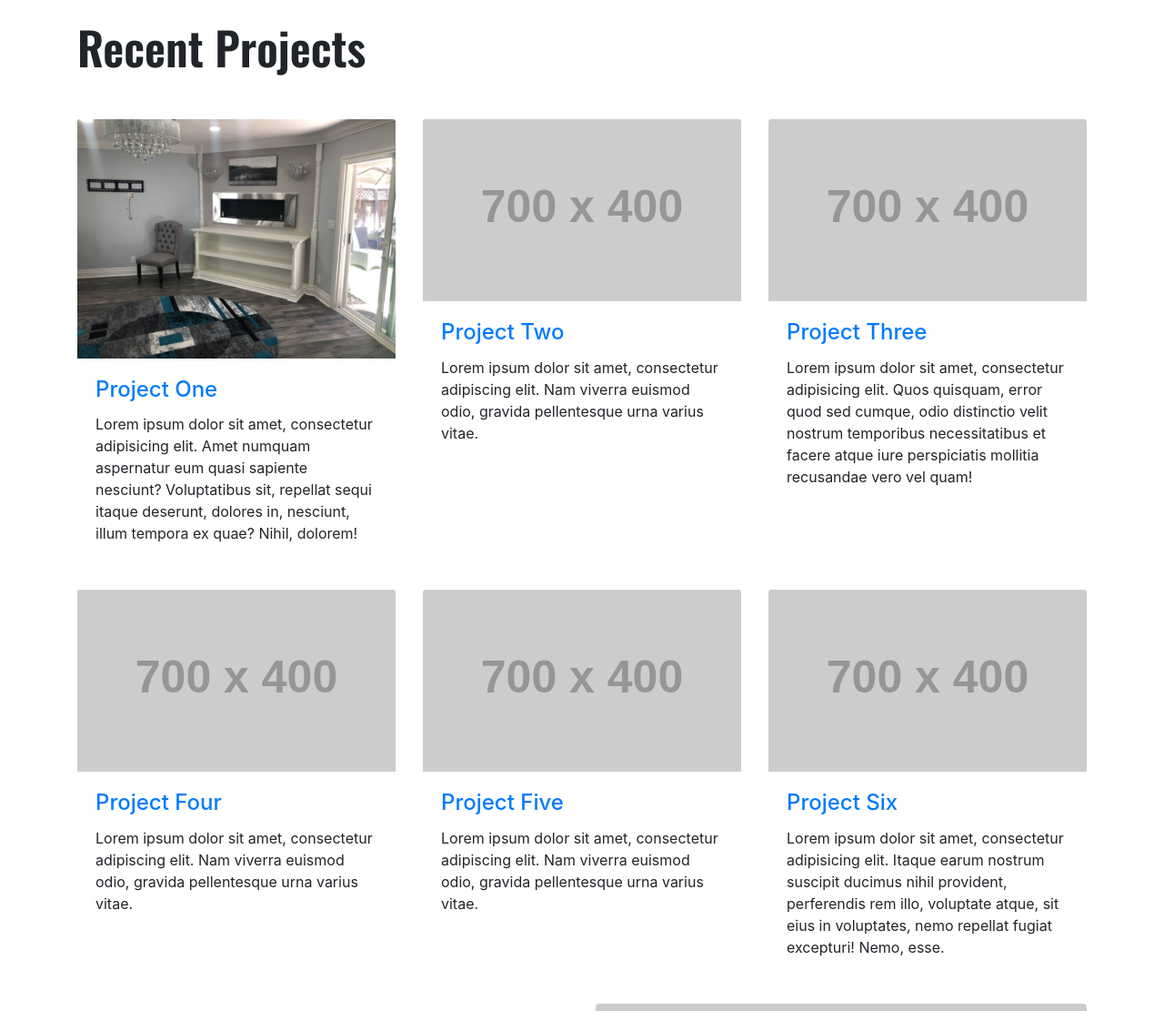
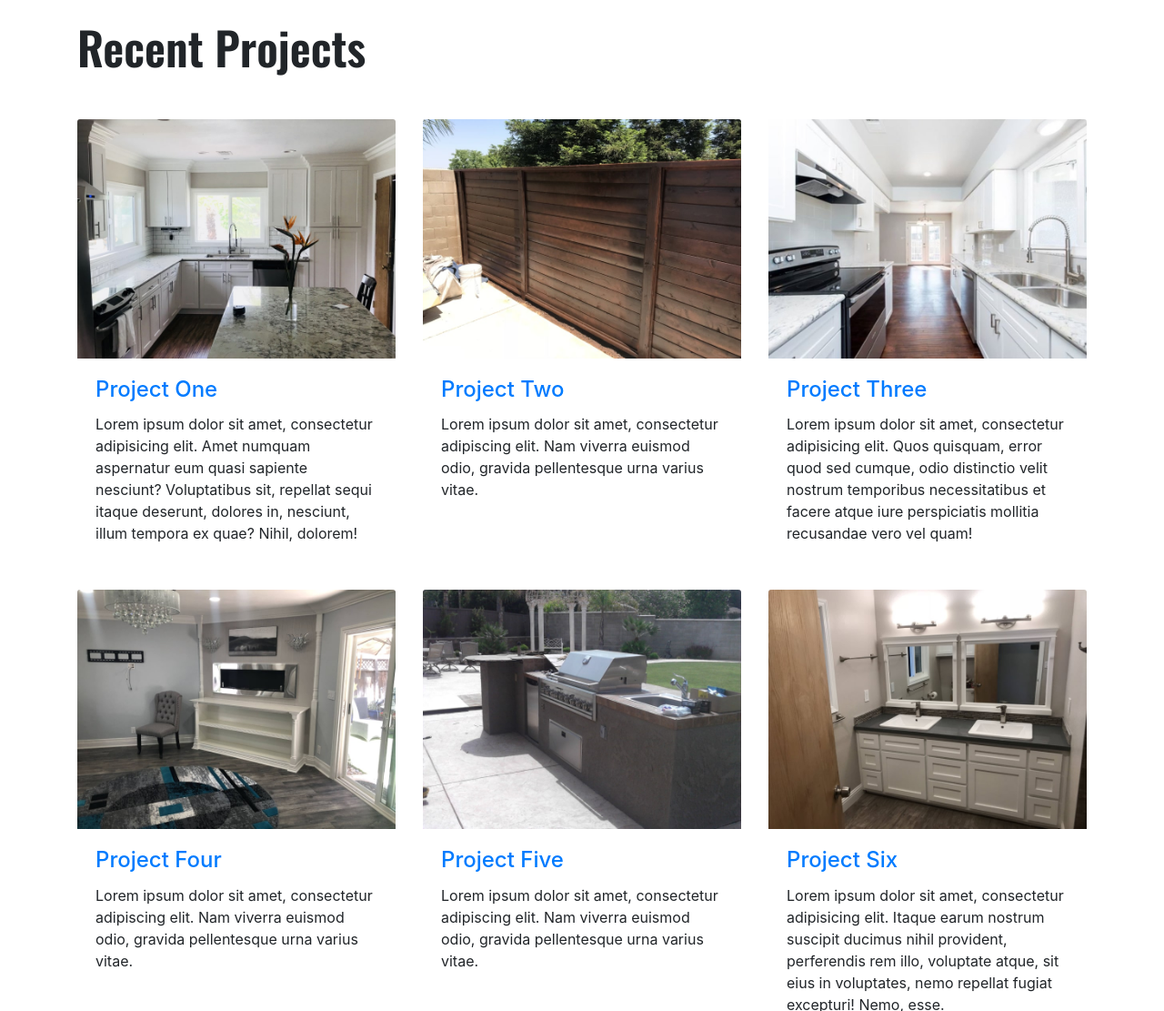
Before and after one commit to fraserConMedia/Website, a plain HTML site: page index.html in a window 1280 px wide. Shown: the part 1188-2299 px from the top of the page at 91% size. Drawn offline with nearby package versions, Linux system fonts and the light colour scheme; placeholder pictures from the web are drawn by us.

Commit message:
Adding photos to main page

```diff
--- a/css/modern-business.css
+++ b/css/modern-business.css
@@ -120,3 +120,8 @@ margin:15px;
 
 
 }
+
+html, body {
+  max-width: 100%;
+  overflow-x: hidden;
+}
--- a/index.html
+++ b/index.html
@@ -103,7 +103,7 @@
     <div class="row ">
       <div class="col-lg-4 col-sm-6 portfolio-item">
         <div class="card h-100">
-          <a href="#"><img class="card-img-top" src="img/7.jpg" alt=""></a>
+          <a href="#"><img class="card-img-top" src="img/1.jpg" alt=""></a>
           <div class="card-body">
             <h4 class="card-title">
               <a href="#">Project One</a>
@@ -114,7 +114,7 @@
       </div>
       <div class="col-lg-4 col-sm-6 portfolio-item">
         <div class="card h-100">
-          <a href="#"><img class="card-img-top" src="http://placehold.it/700x400" alt=""></a>
+          <a href="#"><img class="card-img-top" src="img/2-min.jpg" alt=""></a>
           <div class="card-body">
             <h4 class="card-title">
               <a href="#">Project Two</a>
@@ -125,7 +125,7 @@
       </div>
       <div class="col-lg-4 col-sm-6 portfolio-item">
         <div class="card h-100">
-          <a href="#"><img class="card-img-top" src="http://placehold.it/700x400" alt=""></a>
+          <a href="#"><img class="card-img-top" src="img/kitchen.jpg" alt=""></a>
           <div class="card-body">
             <h4 class="card-title">
               <a href="#">Project Three</a>
@@ -136,7 +136,7 @@
       </div>
       <div class="col-lg-4 col-sm-6 portfolio-item">
         <div class="card h-100">
-          <a href="#"><img class="card-img-top" src="http://placehold.it/700x400" alt=""></a>
+          <a href="#"><img class="card-img-top" src="img/7.jpg" alt=""></a>
           <div class="card-body">
             <h4 class="card-title">
               <a href="#">Project Four</a>
@@ -147,7 +147,7 @@
       </div>
       <div class="col-lg-4 col-sm-6 portfolio-item">
         <div class="card h-100">
-          <a href="#"><img class="card-img-top" src="http://placehold.it/700x400" alt=""></a>
+          <a href="#"><img class="card-img-top" src="img/17-min.jpg" alt=""></a>
           <div class="card-body">
             <h4 class="card-title">
               <a href="#">Project Five</a>
@@ -158,7 +158,7 @@
       </div>
       <div class="col-lg-4 col-sm-6 portfolio-item">
         <div class="card h-100">
-          <a href="#"><img class="card-img-top" src="http://placehold.it/700x400" alt=""></a>
+          <a href="#"><img class="card-img-top" src="img/3sized.jpg" alt=""></a>
           <div class="card-body">
             <h4 class="card-title">
               <a href="#">Project Six</a>
@@ -228,6 +228,12 @@
                 </label>
               </div>
               <div class="form-check">
+                <input class="form-check-input" type="radio" name="contactPref[]" id="text" value="text" checked>
+                <label class="form-check-label" for="text">
+                  Call
+                </label>
+              </div>
+              <div class="form-check">
                 <input class="form-check-input" type="radio" name="contactPref[]" id="email" value="Email">
                 <label class="form-check-label" for="email">
                   Email
@@ -237,7 +243,7 @@
               <label>Message:</label><textarea name="message" class="input-box" ></textarea>
             </p>
             <p>
-              <button type="submit" class="btn btn-primary form-button">Send</button>
+              <button type="submit" class="btn btn-danger form-button">Send</button>
             </p>
           </form>
         </div>
```
Also changed, not shown: img/1.jpg (added), img/15.jpg (added), img/2-min.jpg (added), img/20.jpg (added), img/3sized.jpg (added), img/9.jpg (deleted), img/kitchen.jpg (added).
